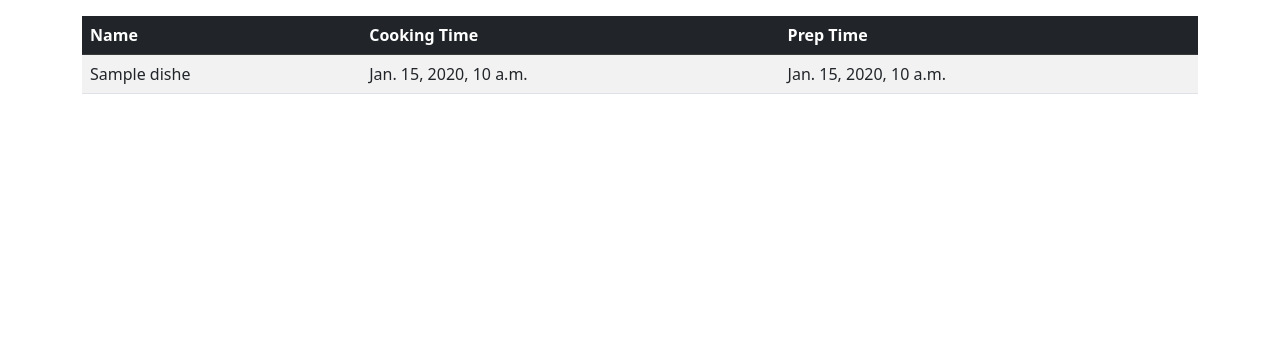
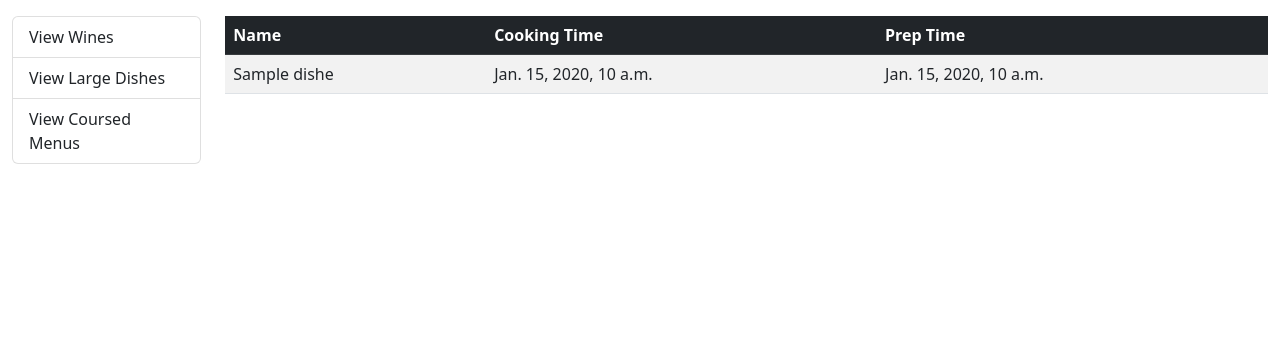
Before and after one commit to cdirectdev/MSYS22_M5E, a Django app: template tapasapp/templates/tapasapp/list.html in a window 1280 px wide. Shown: the part 56-420 px from the top of the page. Run offline with Django 3.2, Linux system fonts and the light colour scheme; the template is opened without the code that fills it: most values are stand-ins (such as "Sample title", 1, 10 or a date in 2020); some libraries are stand-ins or nearby versions.

Commit message:
created base and list sidemenu and added hover

```diff
--- a/tapasapp/templates/tapasapp/base.html
+++ b/tapasapp/templates/tapasapp/base.html
@@ -20,11 +20,16 @@
 
         </nav>
 
-        <div class="container">
+        <div class="container-fluid">
             <div class="row">
-
-                {% block content %}
-                {% endblock %}
+                <div class="col-2 justify-content-left"> <!-- sidebar -->
+                    {% block sidecontent %}
+                    {% endblock %}
+                </div>
+                <div class="col-10 justify-content-center">
+                    {% block content %}
+                    {% endblock %}
+                </div>
 
             </div>
         </div>
--- a/tapasapp/templates/tapasapp/list.html
+++ b/tapasapp/templates/tapasapp/list.html
@@ -5,7 +5,7 @@
 
                 {% block content %}
                 <div class="col-12">
-                    <table class="table table-striped">
+                    <table class="table table-striped table-hover">
                         <thead >
                             <tr>
                                 <th class="table-dark" scope="col"> Name </th>
@@ -25,3 +25,11 @@
                     </table>
                 </div>
                 {% endblock %}
+
+                {% block sidecontent %}
+                <u1 class="list-group">
+                    <a href="#" class="list-group-item list-group-item-action" onclick="return false">View Wines</a>
+                    <a href="#" class="list-group-item list-group-item-action" onclick="return false">View Large Dishes</a>
+                    <a href="#" class="list-group-item list-group-item-action" onclick="return false">View Coursed Menus</a>
+                </u1>
+                {% endblock %}
```
